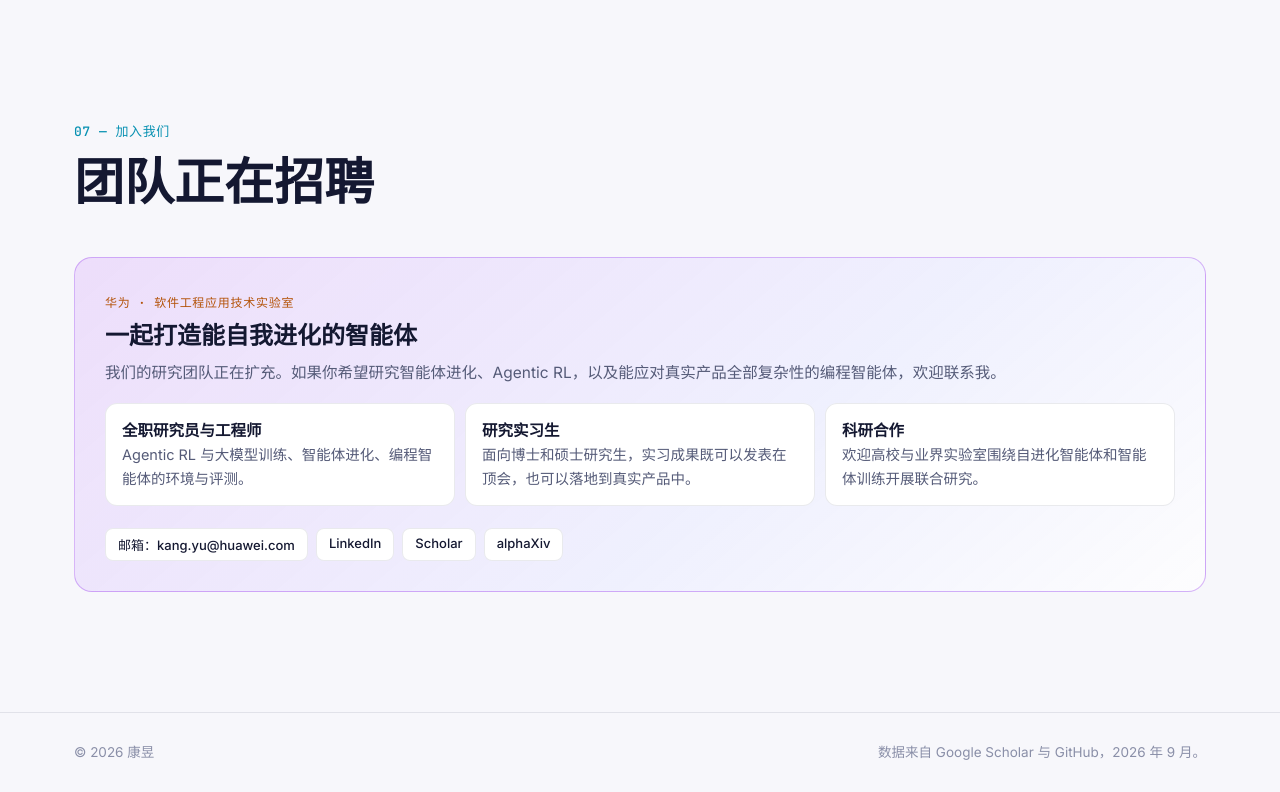
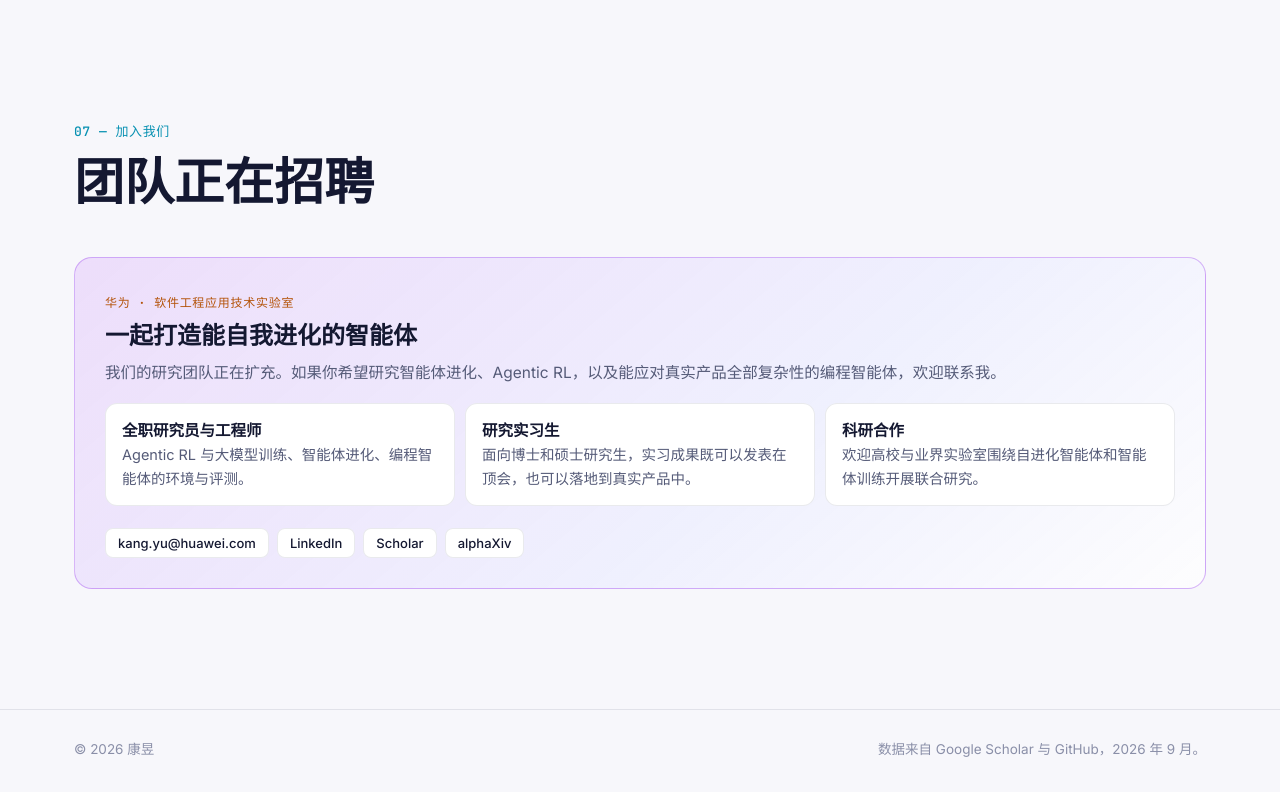
Before and after one commit to kangyu/kangyu.github.io, a plain HTML site: page zh/index.html in a window 1280 px wide. Shown: the part 10775-11567 px from the top of the page. Drawn offline with Linux system fonts and the light colour scheme.

Commit message:
Obfuscate email: assemble address at runtime from data-email attribute

```diff
--- a/assets/js/main.js
+++ b/assets/js/main.js
@@ -157,6 +157,17 @@
   $("#yr").textContent = new Date().getFullYear();
   $$(".reveal:not(.in)").forEach((el) => revObs.observe(el));
 
+  /* ---------- email: assembled at runtime so the plain address never appears in the HTML source ---------- */
+  $$("[data-email]").forEach((el) => {
+    const [u, d] = el.dataset.email.split("/");
+    const addr = u + "@" + d;
+    if (el.tagName === "A") {
+      el.href = "mailto:" + addr;
+      el.title = addr;
+      if (!el.firstElementChild) el.textContent = addr;
+    }
+  });
+
   /* ---------- background network ---------- */
   (function net() {
     const cv = $("#net");
--- a/zh/index.html
+++ b/zh/index.html
@@ -63,7 +63,7 @@
         <a class="btn ghost" href="#join">加入团队</a>
         <div class="socials">
           <a href="https://scholar.google.com/citations?user=M_lzR_0AAAAJ" target="_blank" rel="noopener" aria-label="Google Scholar" title="Google Scholar"><svg viewBox="0 0 24 24"><path d="M12 3 1 9l11 6 9-4.9V17h2V9L12 3zm-6.8 9.7V16c0 1.9 3 3.5 6.8 3.5s6.8-1.6 6.8-3.5v-3.3L12 16.4l-6.8-3.7z" fill="currentColor" stroke="none"/></svg></a>
-          <a href="mailto:kang.yu@huawei.com" aria-label="Email" title="kang.yu@huawei.com"><svg viewBox="0 0 24 24"><rect x="3" y="5" width="18" height="14" rx="2"/><path d="m3.5 6.5 8.5 6.5 8.5-6.5"/></svg></a>
+          <a data-email="kang.yu/huawei.com" aria-label="邮箱" title="邮箱"><svg viewBox="0 0 24 24"><rect x="3" y="5" width="18" height="14" rx="2"/><path d="m3.5 6.5 8.5 6.5 8.5-6.5"/></svg></a>
           <a href="https://www.linkedin.com/in/yu-kang/" target="_blank" rel="noopener" aria-label="LinkedIn" title="LinkedIn"><svg viewBox="0 0 24 24"><path d="M4.98 3.5a2.5 2.5 0 1 1 0 5 2.5 2.5 0 0 1 0-5zM3 9.5h4V21H3zM9.5 9.5h3.8v1.6h.1c.5-1 1.8-2 3.8-2 4 0 4.8 2.6 4.8 6V21h-4v-5.2c0-1.3 0-2.9-1.8-2.9s-2 1.4-2 2.8V21h-4z" fill="currentColor" stroke="none"/></svg></a>
           <a href="https://www.alphaxiv.org/@yu-kang" target="_blank" rel="noopener" aria-label="alphaXiv" title="alphaXiv"><svg viewBox="0 0 24 24"><path d="M4 20 10.5 4h3L20 20M7 14h10"/></svg></a>
           <a href="https://conf.researchr.org/profile/icse-2027/yukang" target="_blank" rel="noopener" aria-label="researchr profile" title="ICSE 2027 profile"><svg viewBox="0 0 24 24"><path d="M5 4h14v16H5zM8 8h8M8 12h8M8 16h5"/></svg></a>
@@ -483,7 +483,7 @@
         <li><b>科研合作</b>欢迎高校与业界实验室围绕自进化智能体和智能体训练开展联合研究。</li>
       </ul>
       <div class="proj-links">
-        <a href="mailto:kang.yu@huawei.com">邮箱：kang.yu@huawei.com</a>
+        <a data-email="kang.yu/huawei.com">邮箱</a>
         <a href="https://www.linkedin.com/in/yu-kang/" target="_blank" rel="noopener">LinkedIn</a>
         <a href="https://scholar.google.com/citations?user=M_lzR_0AAAAJ" target="_blank" rel="noopener">Scholar</a>
         <a href="https://www.alphaxiv.org/@yu-kang" target="_blank" rel="noopener">alphaXiv</a>
```
Also changed, not shown: index.html (+2 -2 lines).
